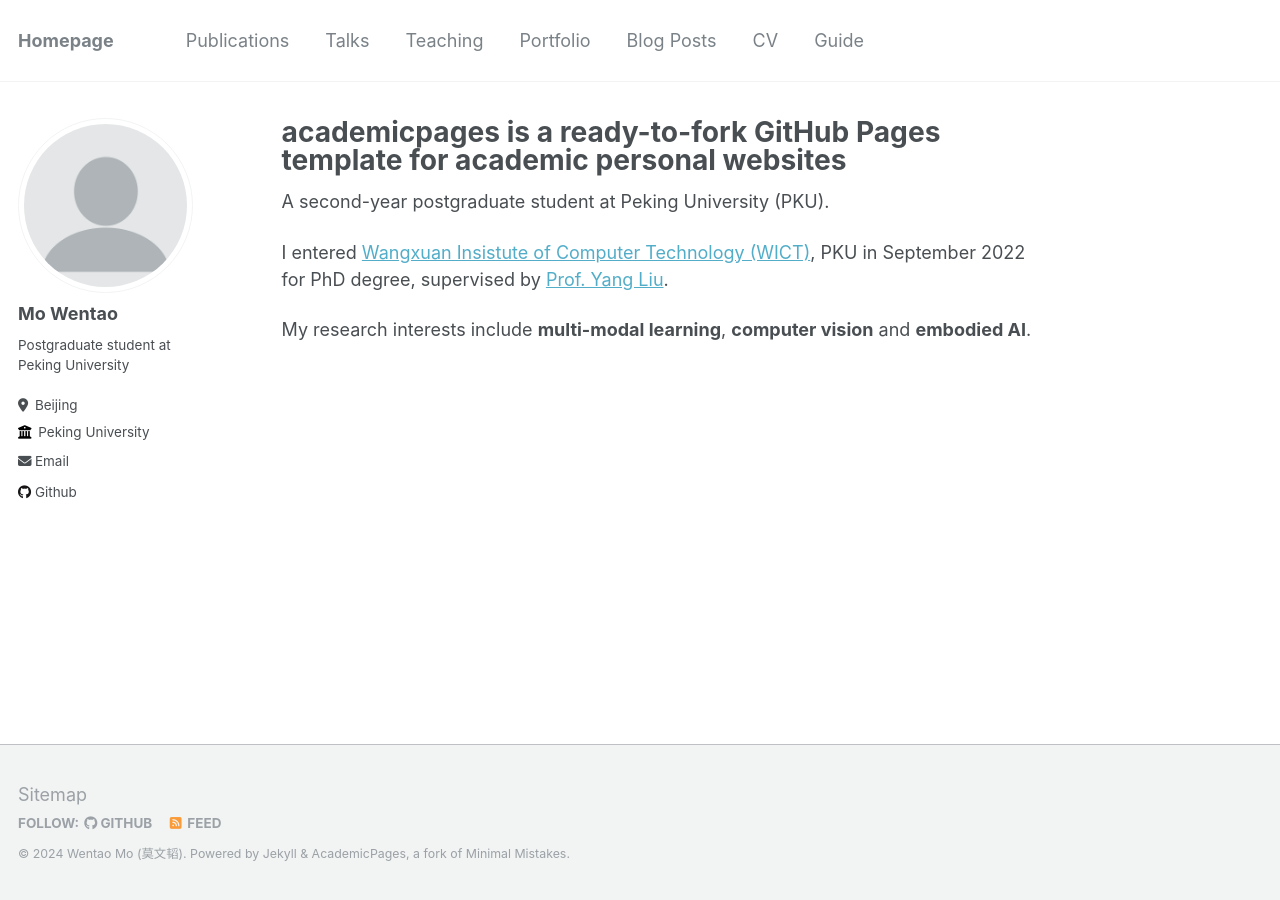
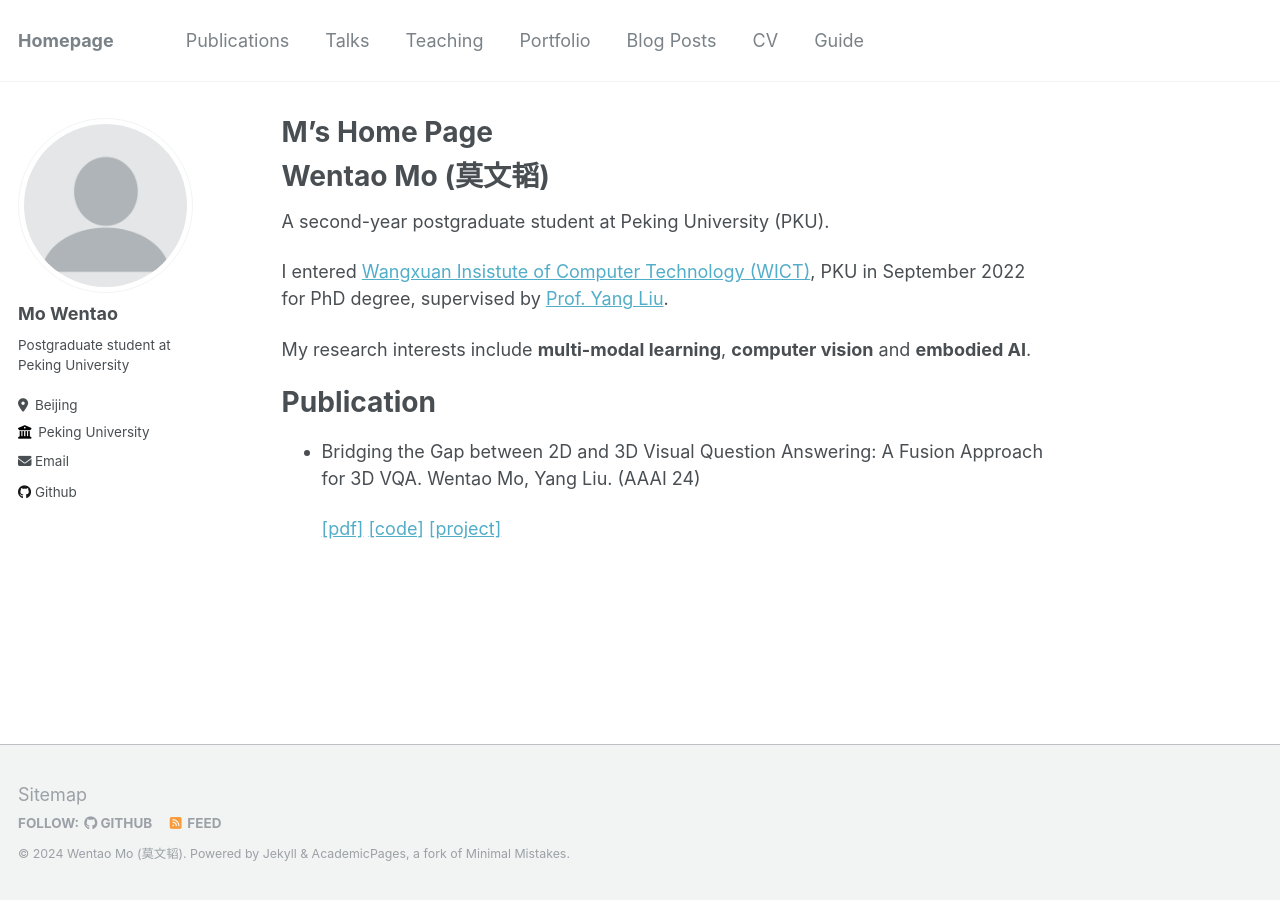
Before and after one commit to matthewdm0816/matthewdm0816.github.io, a Jekyll site: the page built from _pages/about.md, in a window 1280 px wide. Built offline with Jekyll 4.4.1, drawn with Linux system fonts in a browser that asks for light colours.

Commit message:
Update about.md

```diff
--- a/_pages/about.md
+++ b/_pages/about.md
@@ -1,14 +1,24 @@
 ---
 permalink: /
-title: "academicpages is a ready-to-fork GitHub Pages template for academic personal websites"
+title: "M's Home Page"
 author_profile: true
 redirect_from:
   - /about/
   - /about.html
 ---
 
+Wentao Mo (莫文韬)
+===
+
 A second-year postgraduate student at Peking University (PKU).
 
 I entered [Wangxuan Insistute of Computer Technology (WICT)](https://www.wict.pku.edu.cn/), PKU in September 2022 for PhD degree, supervised by [Prof. Yang Liu](http://www.csyangliu.com/).
 
 My research interests include **multi-modal learning**, **computer vision** and **embodied AI**.
+
+Publication
+===
+
+- Bridging the Gap between 2D and 3D Visual Question Answering: A Fusion Approach for 3D VQA. Wentao Mo, Yang Liu. (AAAI 24)
+
+  [[pdf]](https://drive.google.com/file/d/1U_r-bh895TxMOKidFKW-byEaa39Mq4fi/view?usp=sharing) [[code]](https://github.com/matthewdm0816/BridgeQA) [[project]](https://matthewdm0816.github.io/BridgeQA-project/)
```
